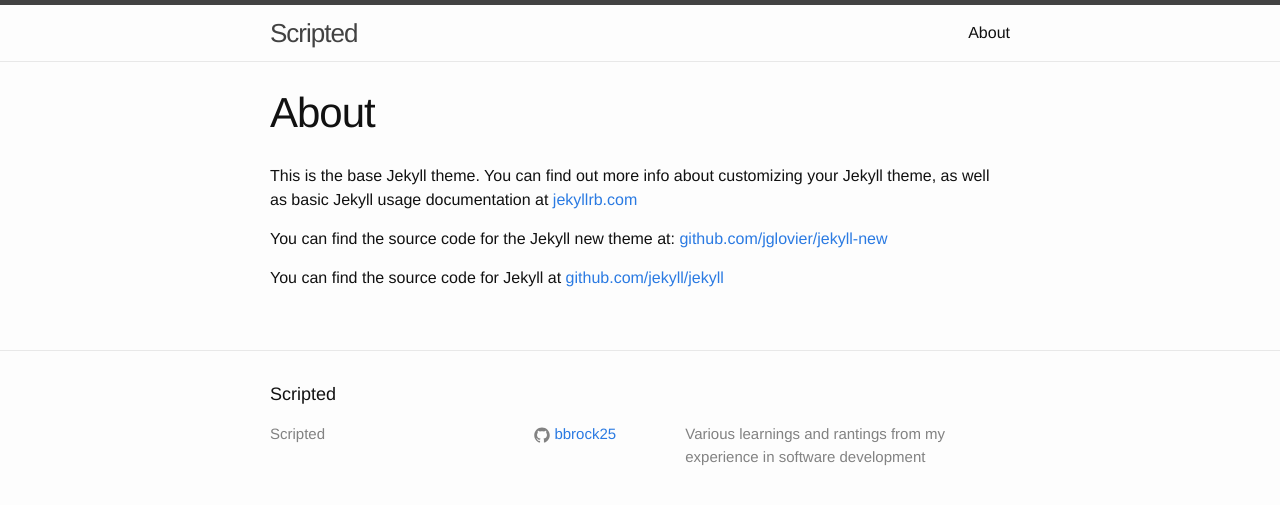
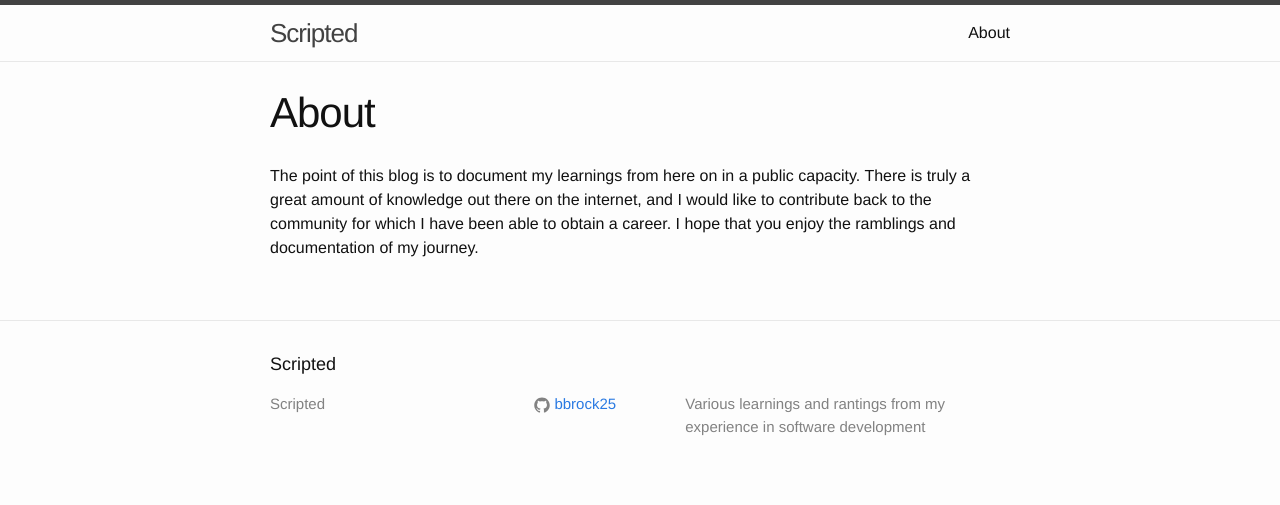
Before and after one commit to bbrock25/bbrock25.github.io, a Jekyll site: the page built from about.md, in a window 1280 px wide. Shown: the top 505 px of the page. Built offline with Jekyll 4.4.1, drawn with Linux system fonts in a browser that asks for light colours.

Commit message:
udpating about blurb

```diff
--- a/about.md
+++ b/about.md
@@ -4,8 +4,8 @@ title: About
 permalink: /about/
 ---
 
-This is the base Jekyll theme. You can find out more info about customizing your Jekyll theme, as well as basic Jekyll usage documentation at [jekyllrb.com](http://jekyllrb.com/)
-
-You can find the source code for the Jekyll new theme at: [github.com/jglovier/jekyll-new](https://github.com/jglovier/jekyll-new)
-
-You can find the source code for Jekyll at [github.com/jekyll/jekyll](https://github.com/jekyll/jekyll)
+The point of this blog is to document my learnings from here on in a public
+capacity. There is truly a great amount of knowledge out there on the internet,
+and I would like to contribute back to the community for which I have been able
+to obtain a career. I hope that you enjoy the ramblings and documentation of
+my journey.
```
